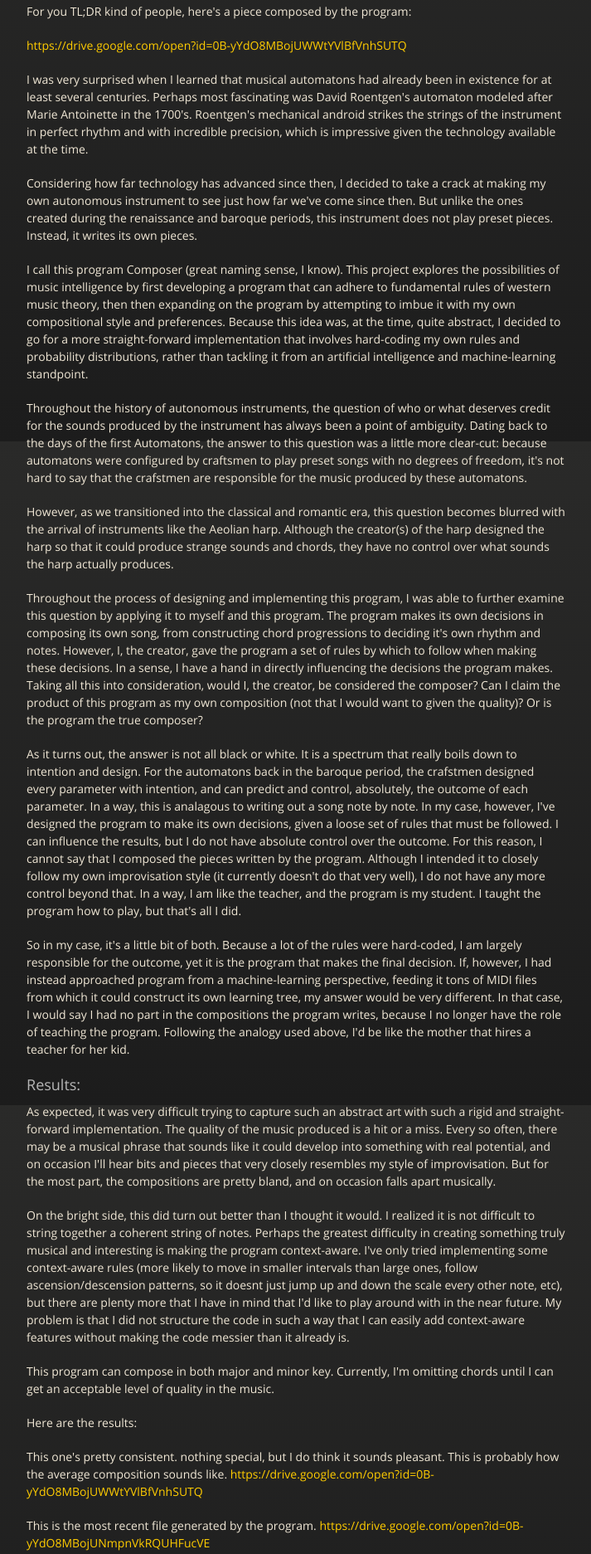
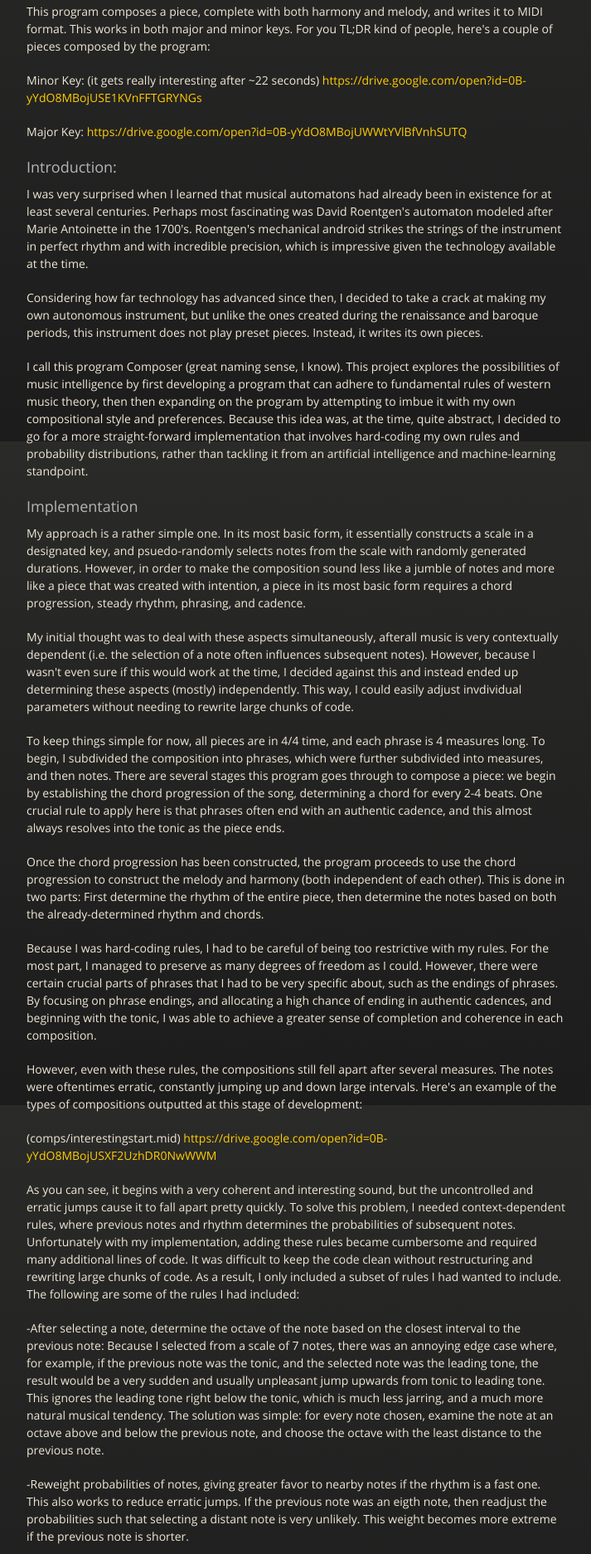
Before and after one commit to ntzhong/Composer, a plain HTML site: page index.html in a window 1280 px wide. Shown: the part 268-2141 px from the top of the page at 83% size, without its empty margins (283-996 px from the left). Drawn offline with nearby package versions, Linux system fonts and the light colour scheme.

```diff
--- a/index.html
+++ b/index.html
@@ -38,34 +38,61 @@
           <span class="credits right">Hosted on GitHub Pages &mdash; Theme by <a href="https://twitter.com/michigangraham">mattgraham</a></span>
         </div>
 
-        <p>For you TL;DR kind of people, here's a piece composed by the program: </p>
+        <p>This program composes a piece, complete with both harmony and melody, and writes it to MIDI format. This works in both major and minor keys. For you TL;DR kind of people, here's a couple of pieces composed by the program: </p>
 
-<p><a href="https://drive.google.com/open?id=0B-yYdO8MBojUWWtYVlBfVnhSUTQ">https://drive.google.com/open?id=0B-yYdO8MBojUWWtYVlBfVnhSUTQ</a></p>
+<p>Minor Key: (it gets really interesting after ~22 seconds)
+<a href="https://drive.google.com/open?id=0B-yYdO8MBojUSE1KVnFFTGRYNGs">https://drive.google.com/open?id=0B-yYdO8MBojUSE1KVnFFTGRYNGs</a></p>
+
+<p>Major Key:
+<a href="https://drive.google.com/open?id=0B-yYdO8MBojUWWtYVlBfVnhSUTQ">https://drive.google.com/open?id=0B-yYdO8MBojUWWtYVlBfVnhSUTQ</a></p>
+
+<h3>
+<a id="introduction" class="anchor" href="#introduction" aria-hidden="true"><span aria-hidden="true" class="octicon octicon-link"></span></a>Introduction:</h3>
 
 <p>I was very surprised when I learned that musical automatons had already been in existence for at least several centuries. Perhaps most fascinating was David Roentgen's automaton modeled after Marie Antoinette in the 1700's. Roentgen's mechanical android strikes the strings of the instrument in perfect rhythm and with incredible precision, which is impressive given the technology available at the time.</p>
 
-<p>Considering how far technology has advanced since then, I decided to take a crack at making my own autonomous instrument to see just how far we've come since then. But unlike the ones created during the renaissance and baroque periods, this instrument does not play preset pieces. Instead, it writes its own pieces. </p>
+<p>Considering how far technology has advanced since then, I decided to take a crack at making my own autonomous instrument, but unlike the ones created during the renaissance and baroque periods, this instrument does not play preset pieces. Instead, it writes its own pieces. </p>
 
 <p>I call this program Composer (great naming sense, I know). This project explores the possibilities of music intelligence by first developing a program that can adhere to fundamental rules of western music theory, then then expanding on the program by attempting to imbue it with my own compositional style and preferences. Because this idea was, at the time, quite abstract, I decided to go for a more straight-forward implementation that involves hard-coding my own rules and probability distributions, rather than tackling it from an artificial intelligence and machine-learning standpoint.</p>
 
-<p>Throughout the history of autonomous instruments, the question of who or what deserves credit for the sounds produced by the instrument has always been a point of ambiguity. Dating back to the days of the first Automatons, the answer to this question was a little more clear-cut: because automatons were configured by craftsmen to play preset songs with no degrees of freedom, it's not hard to say that the crafstmen are responsible for the music produced by these automatons.</p>
+<h3>
+<a id="implementation" class="anchor" href="#implementation" aria-hidden="true"><span aria-hidden="true" class="octicon octicon-link"></span></a>Implementation</h3>
 
-<p>However, as we transitioned into the classical and romantic era, this question becomes blurred with the arrival of instruments like the Aeolian harp. Although the creator(s) of the harp designed the harp so that it could produce strange sounds and chords, they have no control over what sounds the harp actually produces.</p>
+<p>My approach is a rather simple one. In its most basic form, it essentially constructs a scale in a designated key, and psuedo-randomly selects notes from the scale with randomly generated durations. However, in order to make the composition sound less like a jumble of notes and more like a piece that was created with intention, a piece in its most basic form requires a chord progression, steady rhythm, phrasing, and cadence.</p>
 
-<p>Throughout the process of designing and implementing this program, I was able to further examine this question by applying it to myself and this program. The program makes its own decisions in composing its own song, from constructing chord progressions to deciding it's own rhythm and notes. However, I, the creator, gave the program a set of rules by which to follow when making these decisions. In a sense, I have a hand in directly influencing the decisions the program makes. Taking all this into consideration, would I, the creator, be considered the composer? Can I claim the product of this program as my own composition (not that I would want to given the quality)? Or is the program the true composer?</p>
+<p>My initial thought was to deal with these aspects simultaneously, afterall music is very contextually dependent (i.e. the selection of a note often influences subsequent notes). However, because I wasn't even sure if this would work at the time, I decided against this and instead ended up determining these aspects (mostly) independently. This way, I could easily adjust invdividual parameters without needing to rewrite large chunks of code.</p>
 
-<p>As it turns out, the answer is not all black or white. It is a spectrum that really boils down to intention and design. For the automatons back in the baroque period, the crafstmen designed every parameter with intention, and can predict and control, absolutely, the outcome of each parameter. In a way, this is analagous to writing out a song note by note. In my case, however, I've designed the program to make its own decisions, given a loose set of rules that must be followed. I can influence the results, but I do not have absolute control over the outcome. For this reason, I cannot say that I composed the pieces written by the program. Although I intended it to closely follow my own improvisation style (it currently doesn't do that very well), I do not have any more control beyond that. In a way, I am like the teacher, and the program is my student. I taught the program how to play, but that's all I did.</p>
+<p>To keep things simple for now, all pieces are in 4/4 time, and each phrase is 4 measures long. To begin, I subdivided the composition into phrases, which were further subdivided into measures, and then notes. There are several stages this program goes through to compose a piece: we begin by establishing the chord progression of the song, determining a chord for every 2-4 beats. One crucial rule to apply here is that phrases often end with an authentic cadence, and this almost always resolves into the tonic as the piece ends.</p>
 
-<p>So in my case, it's a little bit of both. Because a lot of the rules were hard-coded, I am largely responsible for the outcome, yet it is the program that makes the final decision. If, however, I had instead approached program from a machine-learning perspective, feeding it tons of MIDI files from which it could construct its own learning tree, my answer would be very different. In that case, I would say I had no part in the compositions the program writes, because I no longer have the role of teaching the program. Following the analogy used above, I'd be like the mother that hires a teacher for her kid.</p>
+<p>Once the chord progression has been constructed, the program proceeds to use the chord progression to construct the melody and harmony (both independent of each other). This is done in two parts: First determine the rhythm of the entire piece, then determine the notes based on both the already-determined rhythm and chords.</p>
+
+<p>Because I was hard-coding rules, I had to be careful of being too restrictive with my rules. For the most part, I managed to preserve as many degrees of freedom as I could. However, there were certain crucial parts of phrases that I had to be very specific about, such as the endings of phrases. By focusing on phrase endings, and allocating a high chance of ending in authentic cadences, and beginning with the tonic, I was able to achieve a greater sense of completion and coherence in each composition.</p>
+
+<p>However, even with these rules, the compositions still fell apart after several measures. The notes were oftentimes erratic, constantly jumping up and down large intervals. Here's an example of the types of compositions outputted at this stage of development:</p>
+
+<p>(comps/interestingstart.mid)
+<a href="https://drive.google.com/open?id=0B-yYdO8MBojUSXF2UzhDR0NwWWM">https://drive.google.com/open?id=0B-yYdO8MBojUSXF2UzhDR0NwWWM</a></p>
+
+<p>As you can see, it begins with a very coherent and interesting sound, but the uncontrolled and erratic jumps cause it to fall apart pretty quickly. To solve this problem, I needed context-dependent rules, where previous notes and rhythm determines the probabilities of subsequent notes. Unfortunately with my implementation, adding these rules became cumbersome and required many additional lines of code. It was difficult to keep the code clean without restructuring and rewriting large chunks of code. As a result, I only included a subset of rules I had wanted to include. The following are some of the rules I had included:</p>
+
+<p>-After selecting a note, determine the octave of the note based on the closest interval to the previous note: Because I selected from a scale of 7 notes, there was an annoying edge case where, for example, if the previous note was the tonic, and the selected note was the leading tone, the result would be a very sudden and usually unpleasant jump upwards from tonic to leading tone. This ignores the leading tone right below the tonic, which is much less jarring, and a much more natural musical tendency. The solution was simple: for every note chosen, examine the note at an octave above and below the previous note, and choose the octave with the least distance to the previous note.</p>
+
+<p>-Reweight probabilities of notes, giving greater favor to nearby notes if the rhythm is a fast one. This also works to reduce erratic jumps. If the previous note was an eigth note, then readjust the probabilities such that selecting a distant note is very unlikely. This weight becomes more extreme if the previous note is shorter.</p>
+
+<p>-Follow ascension/descension tendencies: If we take a truly random selection of notes, the chances of rising and falling in pitch are each ~50%. However, if you listen to any song, chances are that this is not the case. Typically, if a song moves up in pitch, then the subsequent notes are likely to continue the upward trend for a short period, and likewise for downward movement in pitch. To achieve something similar, the initial chances of rising or falling are each 50%. If the selected note is above the previous pitch, the chances of the next note being higher is increased by an arbitrary percentage. This increase continues as a curve that eventually plateaus after several consecutive increases. If the notes continue to rise after the probabilitiy plateaus, then the probability decreases linearly until the ascension trend is broken, in which case the probabilities are reset to 50%/50%. The same happens for descension in pitch.</p>
+
+<p>Adding just these three rules had a drastic effect in the outcome of the song. Although still a little bland, every so often the composition would sound like something I'd actually improvise, and there are often bits and pieces that sound like it as potential to evolve into a legitimate composition.</p>
+
+<p>Although I have structured the code in a way such that adding chords to compositions should be relatively easy and straightforward, I have decided to hold off on chords for the time being, at least until I've reached a satisfactory level of complexity in the compositions.</p>
 
 <h3>
 <a id="results" class="anchor" href="#results" aria-hidden="true"><span aria-hidden="true" class="octicon octicon-link"></span></a>Results:</h3>
 
 <p>As expected, it was very difficult trying to capture such an abstract art with such a rigid and straight-forward implementation. The quality of the music produced is a hit or a miss. Every so often, there may be a musical phrase that sounds like it could develop into something with real potential, and on occasion I'll hear bits and pieces that very closely resembles my style of improvisation. But for the most part, the compositions are pretty bland, and on occasion falls apart musically.</p>
 
-<p>On the bright side, this did turn out better than I thought it would. I realized it is not difficult to string together a coherent string of notes. Perhaps the greatest difficulty in creating something truly musical and interesting is making the program context-aware. I've only tried implementing some context-aware rules (more likely to move in smaller intervals than large ones, follow ascension/descension patterns, so it doesnt just jump up and down the scale every other note, etc), but there are plenty more that I have in mind that I'd like to play around with in the near future. My problem is that I did not structure the code in such a way that I can easily add context-aware features without making the code messier than it already is.</p>
+<p>On the bright side, this did turn out better than I thought it would. I realized it is not difficult to string together a coherent string of notes. Perhaps the greatest difficulty in creating something truly musical and interesting is making the program context-aware. I've only added some rules, but there are plenty more that I have in mind that I'd like to play around with in the near future. The only problem is that the way I designed the code makes it quite cumbersome to add such rules, and I would have to do some large code restructuring if I want to continue with this particular implementation.</p>
 
-<p>This program can compose in both major and minor key. Currently, I'm omitting chords until I can get an acceptable level of quality in the music.</p>
+<p>This program can compose in both major and minor key. Currently, I'm omitting chords until I can get an acceptable level of quality in the music. </p>
 
 <p>Here are the results: </p>
 
@@ -80,6 +107,8 @@
 
 <p>This one starts off rough, but actually gets decent around 0:22:
 <a href="https://drive.google.com/open?id=0B-yYdO8MBojURldreWF4aDQ2VEE">https://drive.google.com/open?id=0B-yYdO8MBojURldreWF4aDQ2VEE</a></p>
+
+<p>Piece from earlier stages of development:</p>
 
 <p>Here are a few examples of pieces that started off pretty well, but fall apart
 comps/interestingstart.mid
@@ -98,7 +127,7 @@
 
 <p>As it turns out, David Cope had already tried this decades ago, and like he, I realized that it's very difficult to try to capture the abstractness of music with such an inflexible and straight-forward implementation. Sure, it's definitely possible, but it would require a ton of code, and will probably become very messy, very quickly.</p>
 
-<p>Perhaps the best option would be to approach this problem from an artificial intelligence standpoint. Like I mentioned above, one solution is, perhaps, carefully parsing a batch of similarly-styled MIDI files and and aggregating the data into a structured decision tree, such that tree depth corresponds to time or beat number. I think, if structured carefully, the tree would be unconditionally context-aware, and doing a linear traversal down random branches should result in a song that flows.</p>
+<p>Perhaps the best option would be to approach this problem from an artificial intelligence standpoint. Like I mentioned above, one solution is, perhaps, carefully parsing a batch of similarly-styled MIDI files and and aggregating the data into a structured decision tree, such that tree depth corresponds to time or beat number. I think, if structured carefully, the tree would be unconditionally context-aware, and doing a linear traversal down random branches should result in a song that flows well.</p>
 
 <p>This idea is similar to David Cope's idea of recombinance, where Cope suggests breaking down and recombining parts from different pieces to create a new piece. However, rather than relying on the recombination of parts to create a piece, I want to instead use these parts as a means to teach the program certain subtle musical tendencies, which it could then use as a guideline to create something entirely new.</p>
       </section>
```
Also changed, not shown: params.json (+1 -1 lines).
